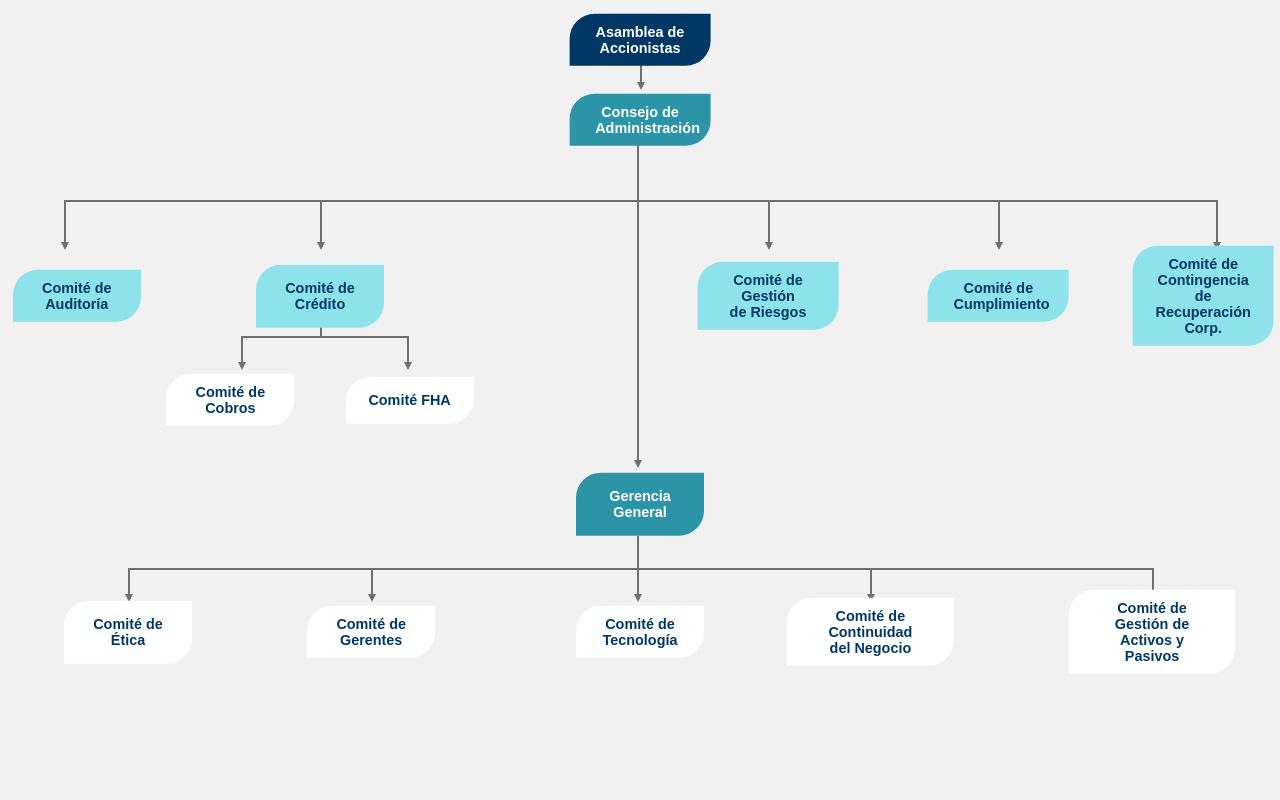
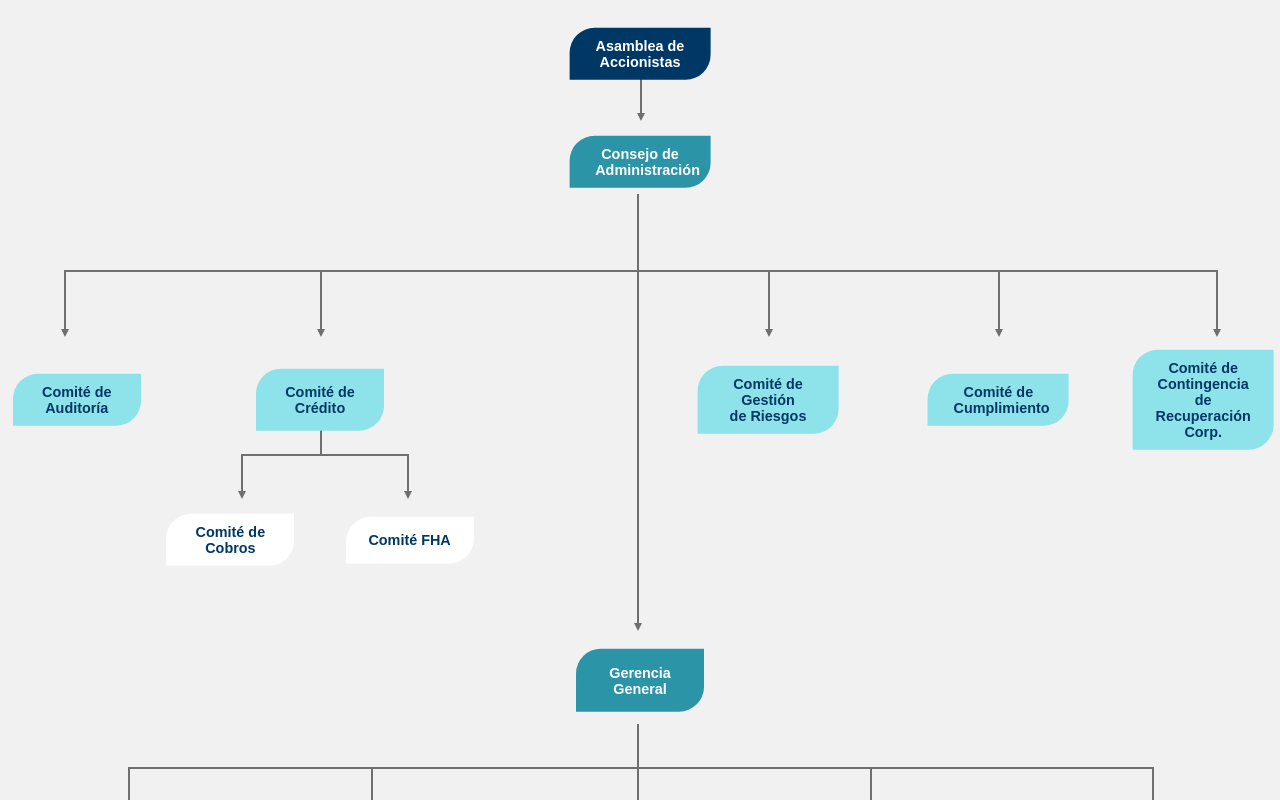
Before and after one commit to johiny/diagrams_css, a React (Vite) app: page / in a window 1280 px wide. Shown: the top 800 px of the page. Built offline with nearby package versions, Linux system fonts and the light colour scheme.

Commit message:
fix solid height with sub container

```diff
--- a/src/components/DiagramContainer.jsx
+++ b/src/components/DiagramContainer.jsx
@@ -1,19 +1,27 @@
 import {styled} from "styled-components"
-const DiagramContainer = ({children, marginTop}) => {
+const DiagramContainer = ({children}) => {
   return (
-    <Container marginTop={marginTop}>
+    <MetaContainer>
+    <Container>
     {children}
     </Container>
+    </MetaContainer>
   )
 }
 
 const Container = styled.div`
   position: relative;
   width: 100%;
-  min-height: 100%;
+  height: 1080px;
   background-color: transparent;
   overflow: visible;
-  margin-top: ${(props) => props.marginTop || 0};
   overflow-y: visible;
+  box-sizing: border-box;
+`
+const MetaContainer = styled.div`
+position : relative;
+width : 100%;
+height: 100%
+box-sizing: border-box;
 `
 export default DiagramContainer
--- a/src/diagrams/AsambleaDeAccionistasExtendMobile.jsx
+++ b/src/diagrams/AsambleaDeAccionistasExtendMobile.jsx
@@ -5,7 +5,7 @@ import DiagramContainer from "../components/DiagramContainer";
 import HorizontalLineDotted from "../components/HorizontalLineDotted";
 const AsambleaDeAccionistasExtendMobile = () => {
   return (
-    <DiagramContainer marginTop={'60vh'}>
+    <DiagramContainer>
       <Mark
         backgroundColor={"darkBlue"}
         left={"50%"}
--- a/src/index.css
+++ b/src/index.css
@@ -2,6 +2,9 @@ html{
   height: 100%;
   width: 100%;
   background-color: #F1F1F1;
+}
+iframe{
+  border: 0px;
 }
 body {
   font-family: Arial, sans-serif;
```
Also changed, not shown: 6 other files (tests, documents, lock files or other folders).
